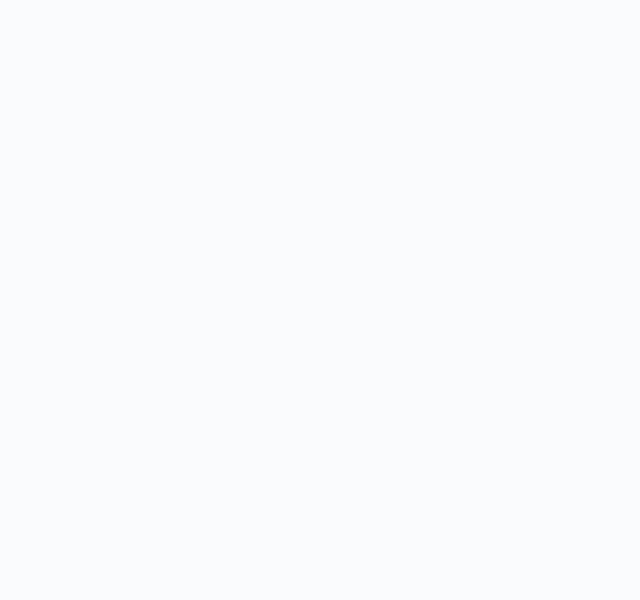
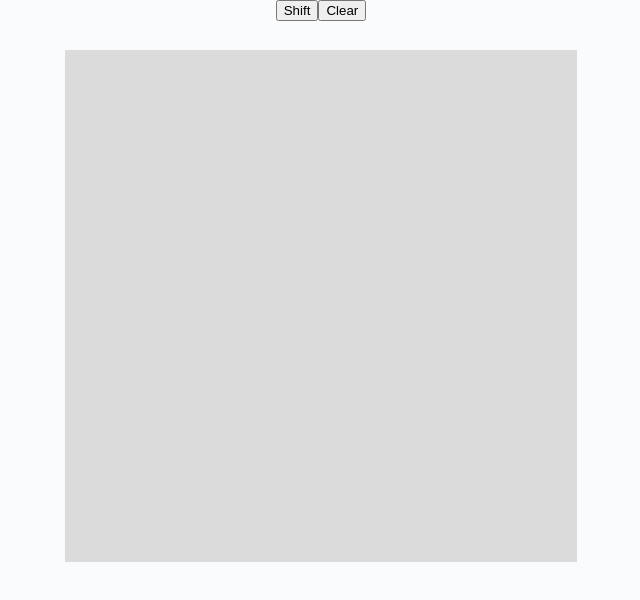
Before and after one commit to amstocker/shift, a React app: page / in a window 1280 px wide. Shown: the whole page, without its empty margins (319-959 px from the left). Built offline with nearby package versions, Linux system fonts and the light colour scheme.

Commit message:
pretty much donezo

```diff
--- /dev/null
+++ b/src/animation.js
@@ -0,0 +1,98 @@
+export const GRID_SCALE = 4;
+export const GRID_EXP = 7;
+//export const CURSOR_RADIUS = 10;
+
+export const GRID_COLOR = "#dbdbdb";
+export const SELECTED_COLOR = "#f442c5";
+
+
+export default class Animation {
+    constructor() {
+        this.abs_x = 0;
+        this.abs_y = 0;
+
+        this.grid_width = 2**GRID_EXP;
+        this.size = this.grid_width * GRID_SCALE;
+        this.grid = new Uint8Array(this.grid_width**2);
+
+        console.log(this.grid_width, this.size);
+    }
+
+    set_pos(x, y) {
+        this.abs_x = x;
+        this.abs_y = y;
+    }
+
+    pos_to_coord(p) {
+        return {
+            x: Math.floor(((p.x - this.abs_x) / this.size) * this.grid_width),
+            y: Math.floor(((p.y - this.abs_y) / this.size) * this.grid_width)
+        };
+    }
+
+    coord_to_pos(c) {
+        return {
+            x: Math.floor(((c.x / this.grid_width) * this.size) + this.abs_x),
+            y: Math.floor(((c.y / this.grid_width) * this.size) + this.abs_y)
+        };
+    }
+
+    index_to_coord(i) {
+        return {
+            x: i ^ ((i >> GRID_EXP) << GRID_EXP),
+            y: i >> GRID_EXP
+        }
+    }
+
+    index_to_pos(i) {
+        return this.coord_to_pos(this.index_to_coord(i));
+    }
+
+    coord_to_index(c) {
+        return (c.y * this.grid_width) + c.x;
+    }
+
+    pos_to_index(p) {
+        return this.coord_to_index(this.pos_to_coord(p));
+    }
+
+    clear_grid(grid) {
+        for (let i = 0; i < grid.length; i++) {
+            grid[i] = 0;
+        }
+    }
+
+    clear() {
+        this.clear_grid(this.grid);
+    }
+
+    step() {
+        let x_mask = this.grid_width - 1;
+        let y_mask = this.grid_width**2 - this.grid_width;
+        let carry_mask = 2**(GRID_EXP - 1);
+        let new_grid = new Uint8Array(this.grid_width**2);
+        this.clear_grid(new_grid);
+        for (let i = 0; i < this.grid.length; i++) {
+            let j = ((i << 1) & x_mask) + ((i >> 1) & y_mask) + ((i & carry_mask) << GRID_EXP);
+            new_grid[j] |= this.grid[i];
+            new_grid[j+1] |= this.grid[i];
+        }
+        this.grid = new_grid;
+    }
+
+    update(mouse) {
+        if (mouse.down) {
+            this.grid[this.pos_to_index(mouse)] = 1;
+        }
+    }
+
+    draw(ctx) {
+        for (let i = 0; i < this.grid.length; i++) {
+            let p = this.index_to_pos(i);
+
+            ctx.fillStyle = this.grid[i] ? SELECTED_COLOR : GRID_COLOR;
+            ctx.fillRect(p.x, p.y, GRID_SCALE, GRID_SCALE);
+        }
+    }
+
+}
--- a/src/index.js
+++ b/src/index.js
@@ -1,7 +1,14 @@
 import React from 'react';
 import ReactDOM from 'react-dom';
 
+import Animation from './animation.js';
 import { setupCanvas } from './utils.js';
+
+const Mouse = {
+    x: 0,
+    y: 0,
+    down: false
+};
 
 
 class Main extends React.Component {
@@ -10,13 +17,21 @@ class Main extends React.Component {
         this.canvas = React.createRef();
         this.animate = this.animate.bind(this);
 
-	// create object here
+	    this.animation = new Animation();
     }
 
     render() {
-        return (
+        return (<div>
             <canvas className={"fullscreen"} ref={this.canvas} ></canvas>
-        );
+            <p className="controls">
+                <button onClick={(e) => this.animation.step()}>
+                    {"Shift"}
+                </button>
+                <button onClick={(e) => this.animation.clear()}>
+                    {"Clear"}
+                </button>
+            </p>
+        </div>);
     }
 
     getCanvasInfo() {
@@ -34,21 +49,30 @@ class Main extends React.Component {
             Mouse.x = parseInt(e.clientX);
             Mouse.y = parseInt(e.clientY);
         });
+        window.addEventListener("mousedown", (e) => {
+            e.preventDefault();
+            e.stopPropagation();
+            Mouse.down = true;
+        });
+        window.addEventListener("mouseup", (e) => {
+            e.preventDefault();
+            e.stopPropagation();
+            Mouse.down = false;
+        });
 
         window.requestAnimationFrame(this.animate);
     }
 
     animate() {
         const [cvs, ctx, w, h] = this.getCanvasInfo();
-        // let abs_x = (w - this.odometer.size)/2,
-        //     abs_y = 50;
+        let abs_x = (w - this.animation.size)/2,
+            abs_y = 50;
 
-        // this.odometer.set_pos(abs_x, abs_y);
-
-	// draw here
+        this.animation.set_pos(abs_x, abs_y);
+       	this.animation.update(Mouse);
 
         ctx.clearRect(0, 0, w, h);
-	// draw
+	    this.animation.draw(ctx);
 
         window.requestAnimationFrame(this.animate);
     }
```
Also changed, not shown: dist/index.html, dist/style.css.
